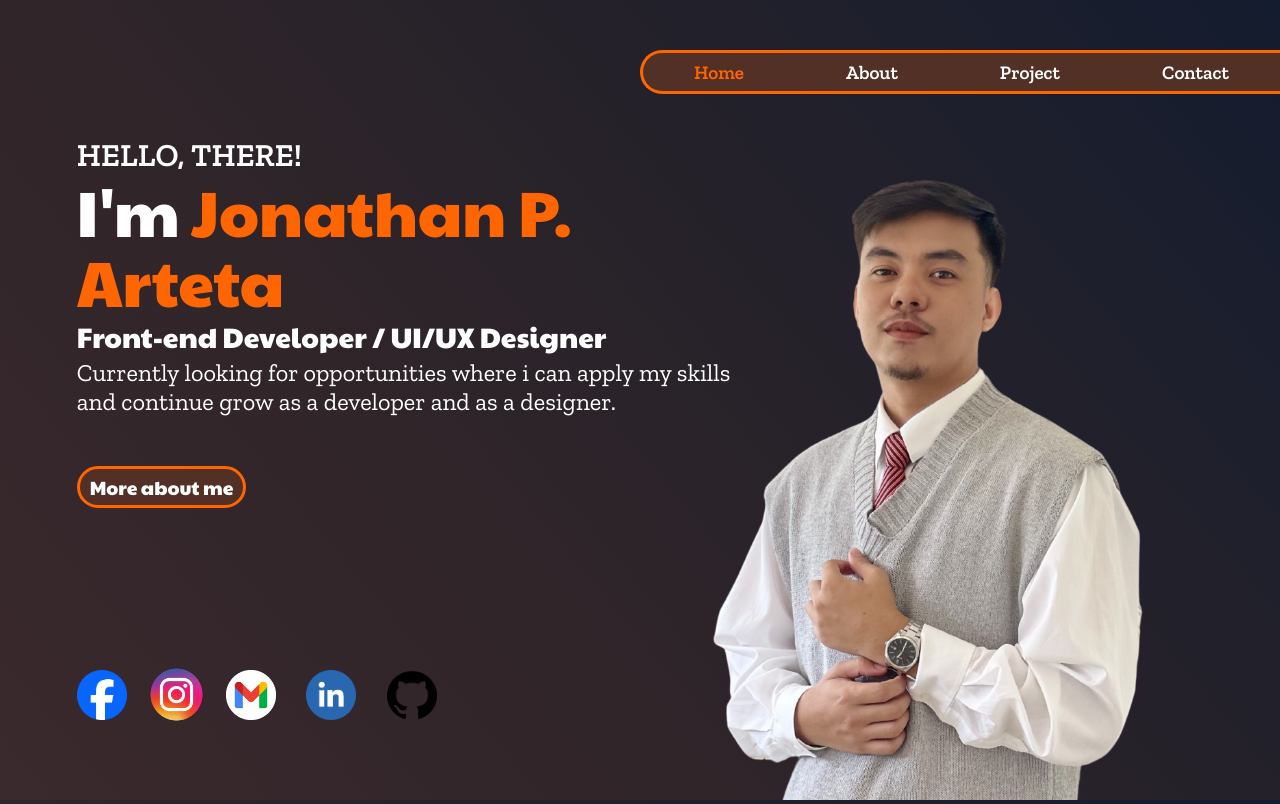
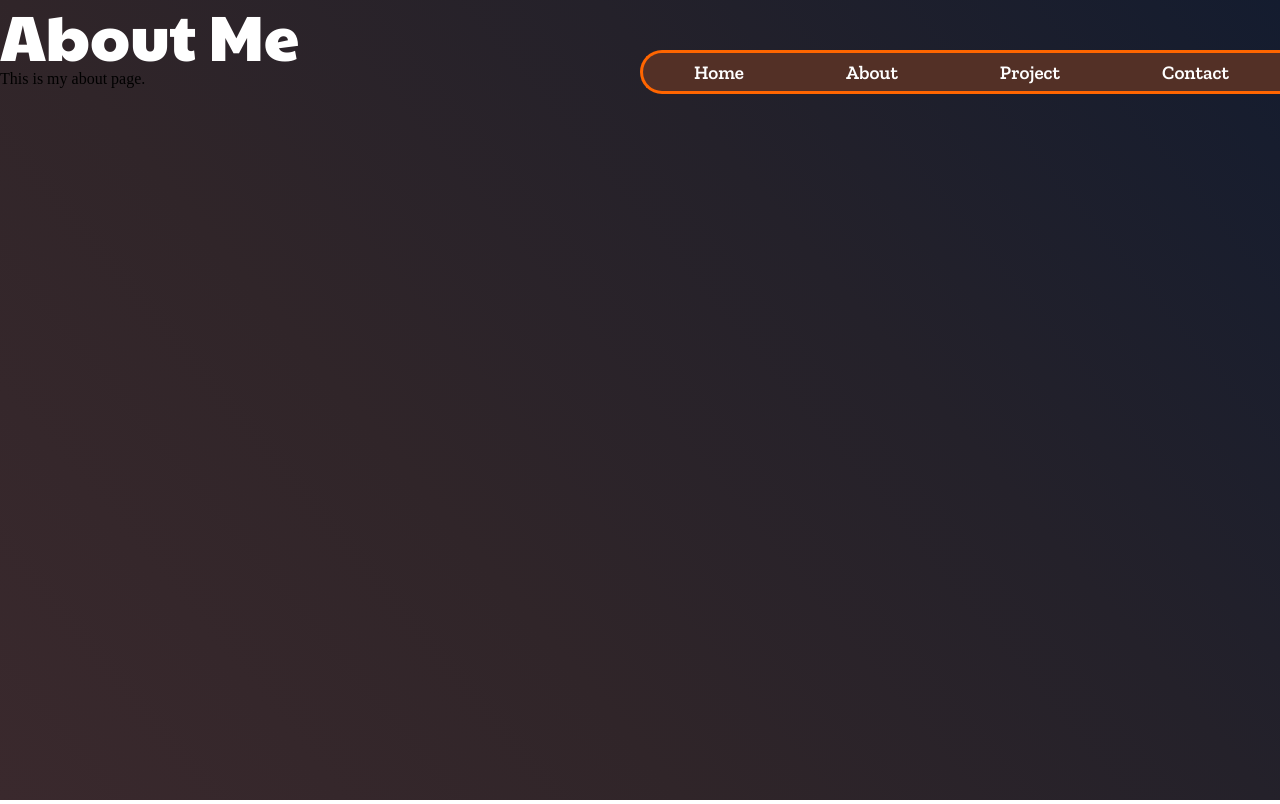
Before and after one commit to ataaan/My_Portfolio_Arteta, a React (Vite) app: page /about in a window 1280 px wide. Built offline with nearby package versions, Linux system fonts and the light colour scheme.

Commit message:
added about, project and contaact page

```diff
--- /dev/null
+++ b/src/components/About.jsx
@@ -0,0 +1,10 @@
+function About() {
+  return (
+    <div>
+      <h1>About Me</h1>
+      <p>This is my about page.</p>
+    </div>
+  );
+}
+
+export default About;
--- /dev/null
+++ b/src/components/Contact.jsx
@@ -0,0 +1,10 @@
+function Contact() {
+  return (
+    <div>
+      <h1>Contact</h1>
+      <p>This is my about page.</p>
+    </div>
+  );
+}
+
+export default Contact;
--- a/src/components/Home.jsx
+++ b/src/components/Home.jsx
@@ -1,15 +1,9 @@
+import { Link } from 'react-router-dom'
 import "../style/Home.css"
 
 function Home() {
   return (
     <>
-      <nav className = "NavigationBar">
-        <a href = "#home" className = "active">Home</a>
-        <a href = "#about">About</a>
-        <a href = "#project">Project</a>
-        <a href = "#contact">Contact</a>
-      </nav>
-
         <div className = "content" id = "home">
             <p className = "hello">HELLO, THERE!</p>
 
@@ -26,9 +20,10 @@ function Home() {
               and continue  grow as a developer and as a designer.
             </p>
 
-            <button className = "about-button">
+            <Link to="/about" className="about-button">
               More about me
-            </button>
+            </Link>
+
         </div>
 
     <div class = "social-container">
--- /dev/null
+++ b/src/components/NavigationBar.jsx
@@ -0,0 +1,14 @@
+import { Link } from 'react-router-dom'
+
+function NavigationBar() {
+  return (
+    <nav className="NavigationBar">
+      <Link to="/">Home</Link>
+      <Link to="/about">About</Link>
+      <Link to="/project">Project</Link>
+      <Link to="/contact">Contact</Link>
+    </nav>
+  )
+}
+
+export default NavigationBar
--- /dev/null
+++ b/src/components/Project.jsx
@@ -0,0 +1,10 @@
+function Project() {
+  return (
+    <div>
+      <h1>Project</h1>
+      <p>This is my about page.</p>
+    </div>
+  );
+}
+
+export default Project;
--- a/src/main.jsx
+++ b/src/main.jsx
@@ -1,10 +1,28 @@
 import { StrictMode } from 'react'
 import { createRoot } from 'react-dom/client'
+import { BrowserRouter, Routes, Route } from 'react-router-dom'
+
 import "./style/index.css"
+
 import Home from './components/Home.jsx'
+import About from './components/About.jsx'
+import Project from './components/Project.jsx'
+import NavigationBar from './components/NavigationBar.jsx'
+import Contact from './components/Contact.jsx'
 
 createRoot(document.getElementById('root')).render(
   <StrictMode>
-    <Home />
+    <BrowserRouter>
+
+      <NavigationBar />
+
+      <Routes>
+        <Route path="/" element={<Home />} />
+        <Route path="/about" element={<About />} />
+        <Route path="/project" element={<Project />} />
+        <Route path="/contact" element={<Contact />} />
+      </Routes>
+
+    </BrowserRouter>
   </StrictMode>,
 )
--- a/src/style/Home.css
+++ b/src/style/Home.css
@@ -130,6 +130,8 @@ h2 {
 }
 
 .about-button {
+  display: inline-block;
+
   border: 3px solid #ff6500;
   border-radius: 25px;
   padding: 5px 10px;
@@ -138,6 +140,7 @@ h2 {
   font-size: clamp(18px, 1.5vw, 25px);
   font-family: "Paytone One", sans-serif;
   color: white;
+  text-decoration: none;
 
   cursor: pointer;
   transition: 0.2s;
```
